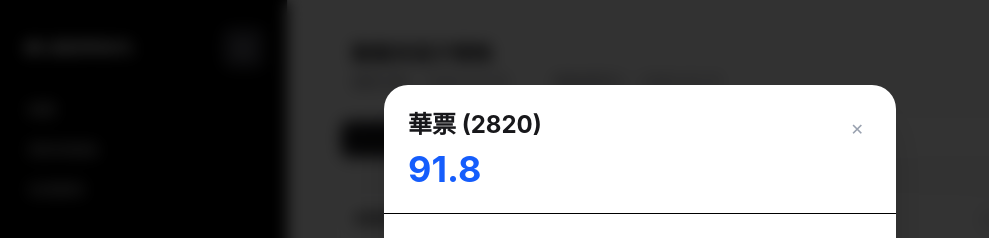
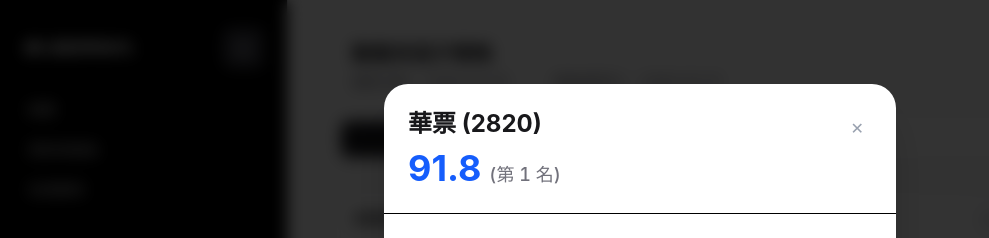
Before and after one commit to amu-0713/my-stock-rank, a React (Vite) app: page /strategy/1 in a window 1280 px wide. Both pictures are taken after a click on the element "91.8". Shown: the top 238 px of the page, without its empty margins (0-989 px from the left). Built offline with nearby package versions, Linux system fonts and the light colour scheme.

Commit message:
Update RankList.jsx

```diff
--- a/src/components/RankList.jsx
+++ b/src/components/RankList.jsx
@@ -93,7 +93,7 @@ function getDisplayedRank(row, sortKey, isSearching, currentIndex) {
   return currentIndex + 1
 }
 
-function ScoreModal({ stock, onClose }) {
+function ScoreModal({ stock, rank, onClose }) {
   if (!stock?.history || stock.history.length === 0) return null
 
   const scoreValues = stock.history.map(item => item.score || 50)
@@ -123,8 +123,13 @@ function ScoreModal({ stock, onClose }) {
               <div className="font-bold text-2xl landscape:max-md:text-lg text-zinc-900 leading-tight landscape:max-md:pr-4">
                 {stock.name} ({stock.stock_id})
               </div>
-              <div className="text-4xl landscape:max-md:text-2xl font-bold text-blue-600 mt-2 landscape:max-md:mt-1">
+              <div className="flex items-baseline gap-2 mt-2 landscape:max-md:mt-1">
+                <span className="text-4xl landscape:max-md:text-2xl font-bold text-blue-600">
                   {formatScore(stock.display_score)}
+                </span>
+                <span className="text-base landscape:max-md:text-xs font-medium text-zinc-500 tabular-nums">
+                  (第 {rank} 名)
+                </span>
               </div>
             </div>
           </div>
@@ -146,7 +151,14 @@ function ScoreModal({ stock, onClose }) {
             <div className="flex justify-between items-start">
               <div>
                 <div className="font-bold text-2xl text-zinc-900">{stock.name} ({stock.stock_id})</div>
-                <div className="text-4xl font-bold text-blue-600 mt-2">{formatScore(stock.display_score)}</div>
+                <div className="flex items-baseline gap-2 mt-2">
+                  <span className="text-4xl font-bold text-blue-600">
+                    {formatScore(stock.display_score)}
+                  </span>
+                  <span className="text-lg font-medium text-zinc-500 tabular-nums">
+                    (第 {rank} 名)
+                  </span>
+                </div>
               </div>
               <button onClick={onClose} className="p-2 text-gray-400 hover:text-zinc-900 transition-colors">✕</button>
             </div>
@@ -274,7 +286,6 @@ export default function RankList({
 
   const sortableFieldSet = useMemo(() => getSortableFieldSet(strategyId), [strategyId])
 
-  // === 使用舊版較適合手機的 grid 設定（間距更佳）===
   const gridCols = isFilteredRankList
   ? 'grid-cols-[60px_minmax(95px,135px)_68px_85px_85px_85px_100px_75px] landscape:md:grid-cols-[60px_minmax(95px,170px)_85px_85px_85px_85px_100px_75px] md:grid-cols-[60px_minmax(95px,170px)_85px_85px_85px_85px_100px_75px]'
   : showFilterColumn
@@ -428,7 +439,6 @@ export default function RankList({
 
   return (
     <div className={`isolate flex h-full min-h-0 landscape:max-md:h-screen landscape:max-md:min-h-screen flex-col overflow-hidden rounded-2xl border border-zinc-200 bg-white shadow-sm max-w-[960px] mx-auto ${!!selectedStock ? 'pointer-events-none' : ''}`}>
-      {/* Header 部分保持不變 */}
       <div className="z-40 border-b border-zinc-200 bg-white">
         <div className="flex w-full items-center justify-between gap-3 px-4 py-3 shadow-sm landscape:max-md:pl-5 landscape:max-md:pr-3 landscape:max-md:py-2">
           <div className="flex items-center gap-4">
@@ -525,12 +535,10 @@ export default function RankList({
                 {isFilteredRankList && (
                   <button
                     type="button"
-                  /* 加上 text-xs md:text-sm 確保手機畫面上字體縮小不擠壓，並補上觸控選取優化 */
                     className={`${headerClassName(allowedSortableFields.has('filter_days'), sortKey === 'filter_days')} text-xs md:text-sm leading-tight touch-manipulation`}
                     onClick={() => handleSortChange('filter_days')}
                   >
                     <span className="whitespace-nowrap">{TEXT.filterDays}</span>
-                  {/* 手機版把指標字體也縮小，避免折行 */}
                     <span className="text-[10px] md:text-xs block md:inline-block mt-0.5 md:mt-0 md:ml-0.5">
                       {sortIndicator(sortDirection, sortKey === 'filter_days')}
                     </span>
@@ -567,7 +575,7 @@ export default function RankList({
 
                       <div
                         className="text-center text-sm tabular-nums cursor-pointer"
-                        onClick={() => setSelectedStock(row)}
+                        onClick={() => setSelectedStock({ data: row, rank: row.base_rank })}
                         title="-點擊顯示近五日分數走勢-"
                       >
                         <span className={scoreBadgeClass(row.display_score)}>
@@ -582,7 +590,6 @@ export default function RankList({
                               {formatPct(row[column.key])}
                             </span>
                           ) : (
-                          /* 這裡加上了微軟正黑體的條件判定與加粗 font-semibold，讓字體更清晰 */
                             <span
                               className={`inline-block max-w-full truncate text-zinc-700 ${
                                 column.key === 'industry' ? "font-['Microsoft_JhengHei'] font-semibold" : ""
@@ -614,7 +621,7 @@ export default function RankList({
                         <button
                           type="button"
                           className="flex min-h-[52px] items-center justify-center rounded-xl hover:bg-zinc-100 landscape:max-md:min-h-[40px]"
-                          onClick={() => setSelectedStock(row)}
+                          onClick={() => setSelectedStock({ data: row, rank: row.base_rank })}
                           title={row.passed_filter ? '通過濾網' : '未通過濾網，點擊查看原因'}
                         >
                           {row.passed_filter ? (
@@ -650,7 +657,13 @@ export default function RankList({
         </div>
       </div>
 
-      {selectedStock && <ScoreModal stock={selectedStock} onClose={() => setSelectedStock(null)} />}
+      {selectedStock && (
+        <ScoreModal
+          stock={selectedStock.data}
+          rank={selectedStock.rank}
+          onClose={() => setSelectedStock(null)}
+        />
+      )}
     </div>
   )
 }
```
Lines whose indentation alone changed are shown as unchanged.
